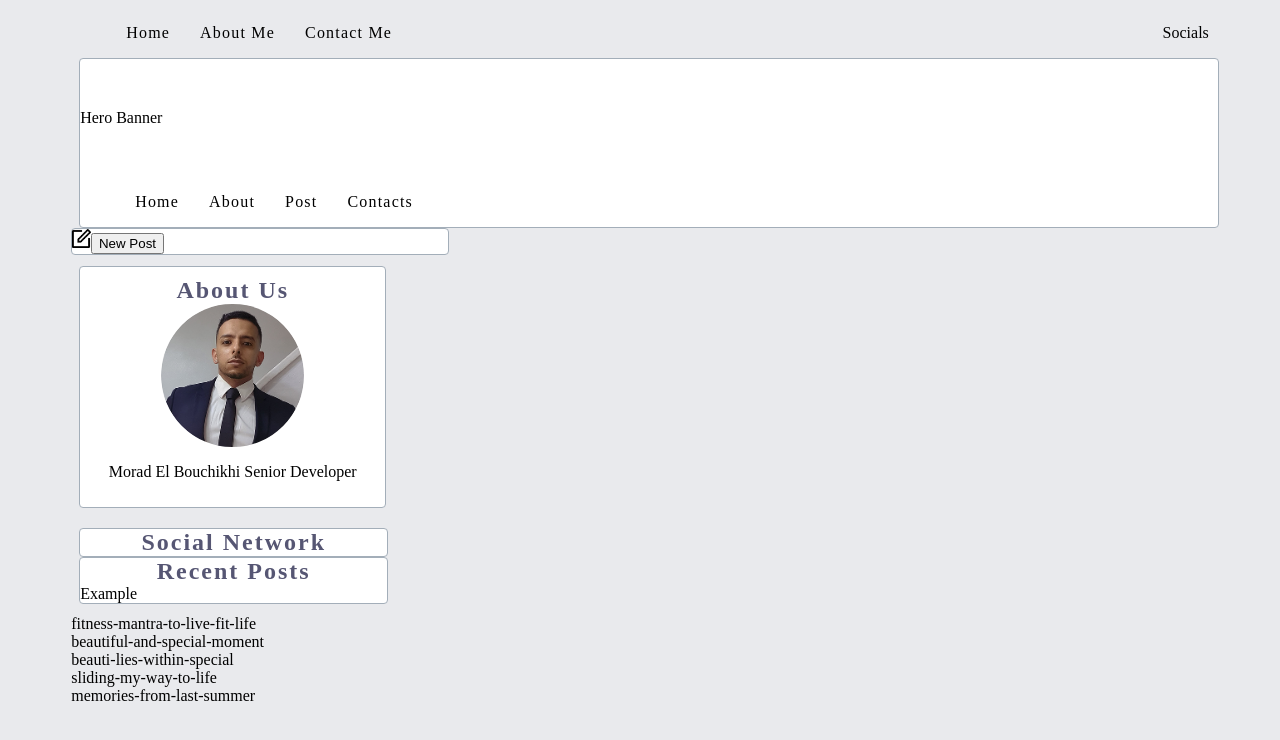
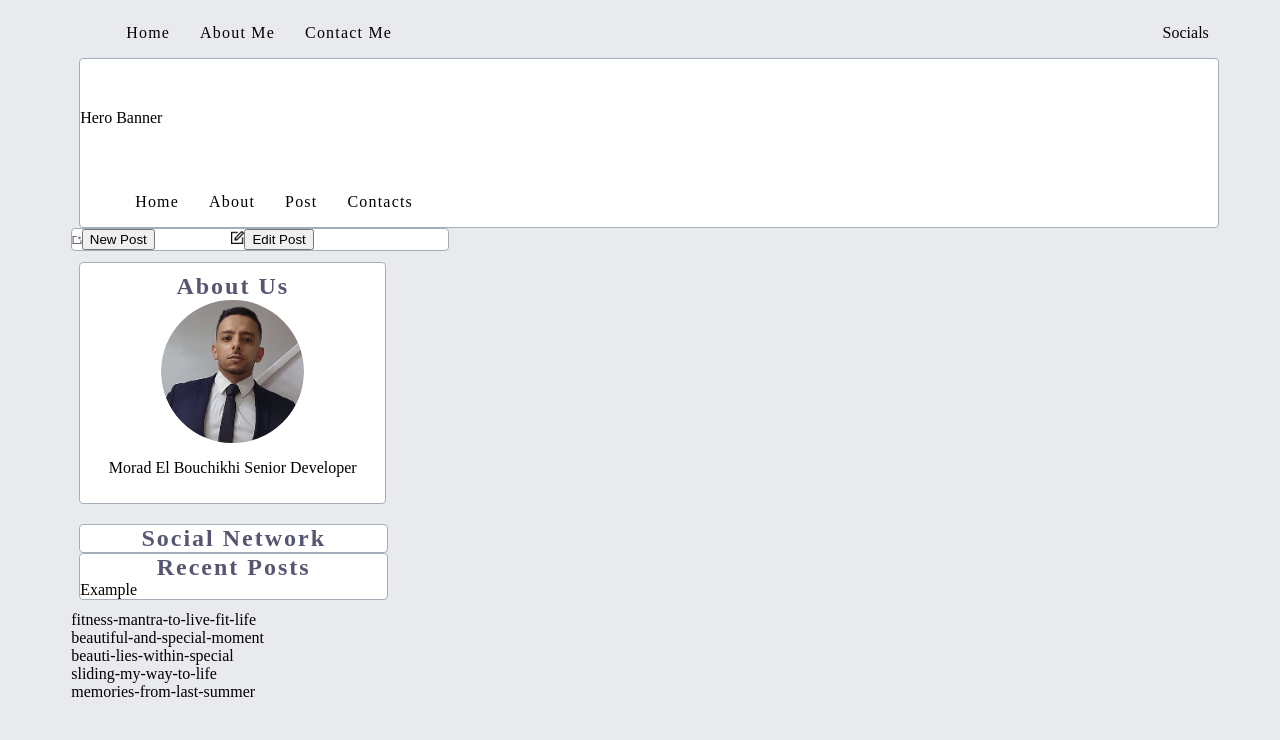
Before and after one commit to Morad17/react-mongoose-practice, a React (Create React App) app: page / in a window 1280 px wide. Shown: the top 740 px of the page. Built offline with nearby package versions, Linux system fonts and the light colour scheme.

Commit message:
post updates

```diff
--- a/src/assets/scss/_post-functions.scss
+++ b/src/assets/scss/_post-functions.scss
@@ -1,4 +1,10 @@
+.post-card{
+    display: flex;
+    flex-direction: row;
+    justify-content: space-between;
+}
+.new-post-thumb, .edit-post-thumb{
+    width: 6%;
+}
 
-.new-post-thumb{
-    width: 5%;
-}
+/*--New post credit phil goodwin, noun project ---*/
--- a/src/components/postFunctions.js
+++ b/src/components/postFunctions.js
@@ -8,7 +8,14 @@ const PostFunctions = (props) => {
 
     return(
         <div className="post-functions">
-            <Card style={{ width:'33%'}}><img class="new-post-thumb"src="./images/new-post.png" alt=""/><button>New Post</button></Card>
+            <Card style={{ width:'33%', display:'flex', justifyContent:'space-between'}}>
+                <div className="post-div">
+                    <img className="new-post-thumb"src="./images/new-post.png" alt=""/><button>New Post</button>
+                </div>
+                <div className="post-div">
+                    <img className="edit-post-thumb"src="./images/edit-post.png" alt=""/><button>Edit Post</button>
+                </div>
+            </Card>
         </div>
     )
 }
```
Also changed, not shown: public/images/edit-post.png (added), public/images/new-post.png.
